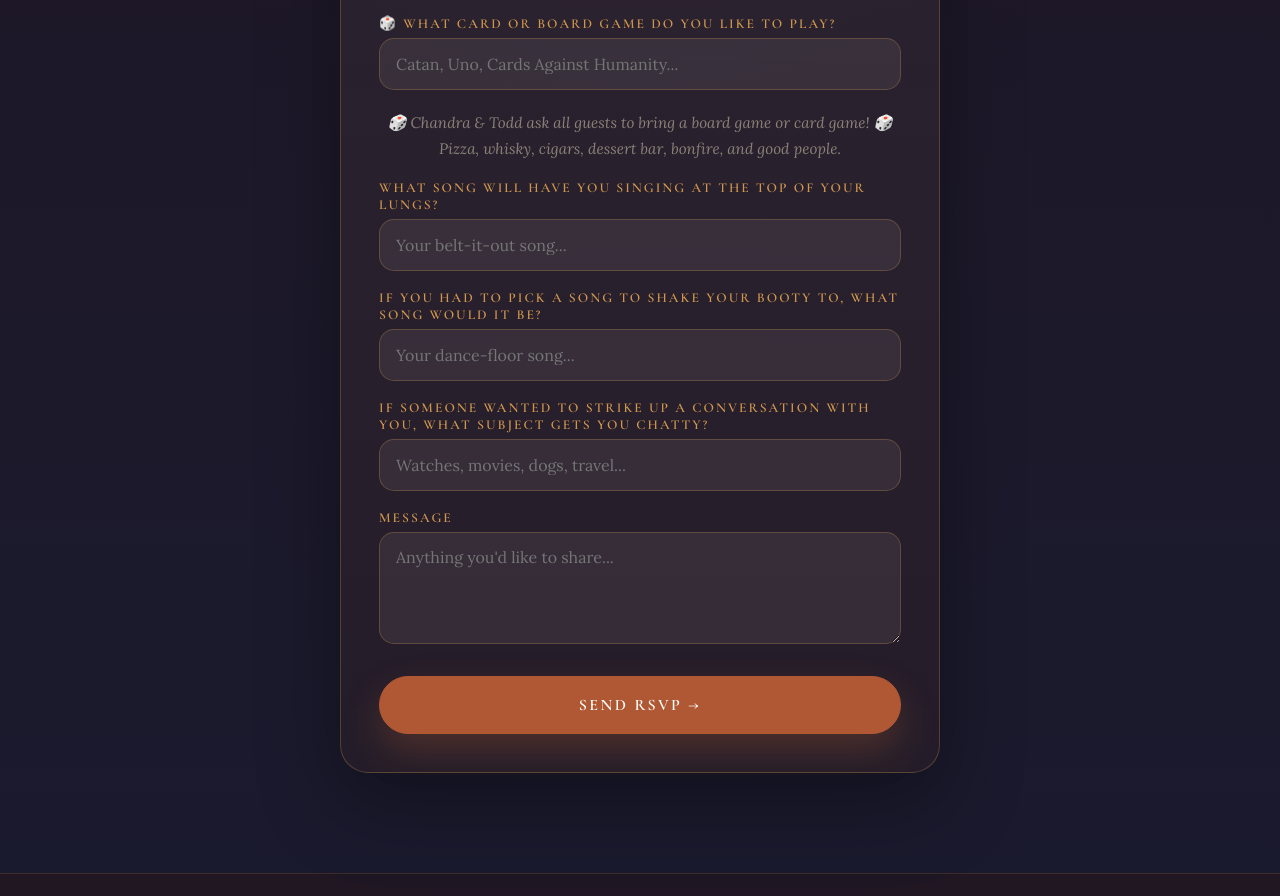
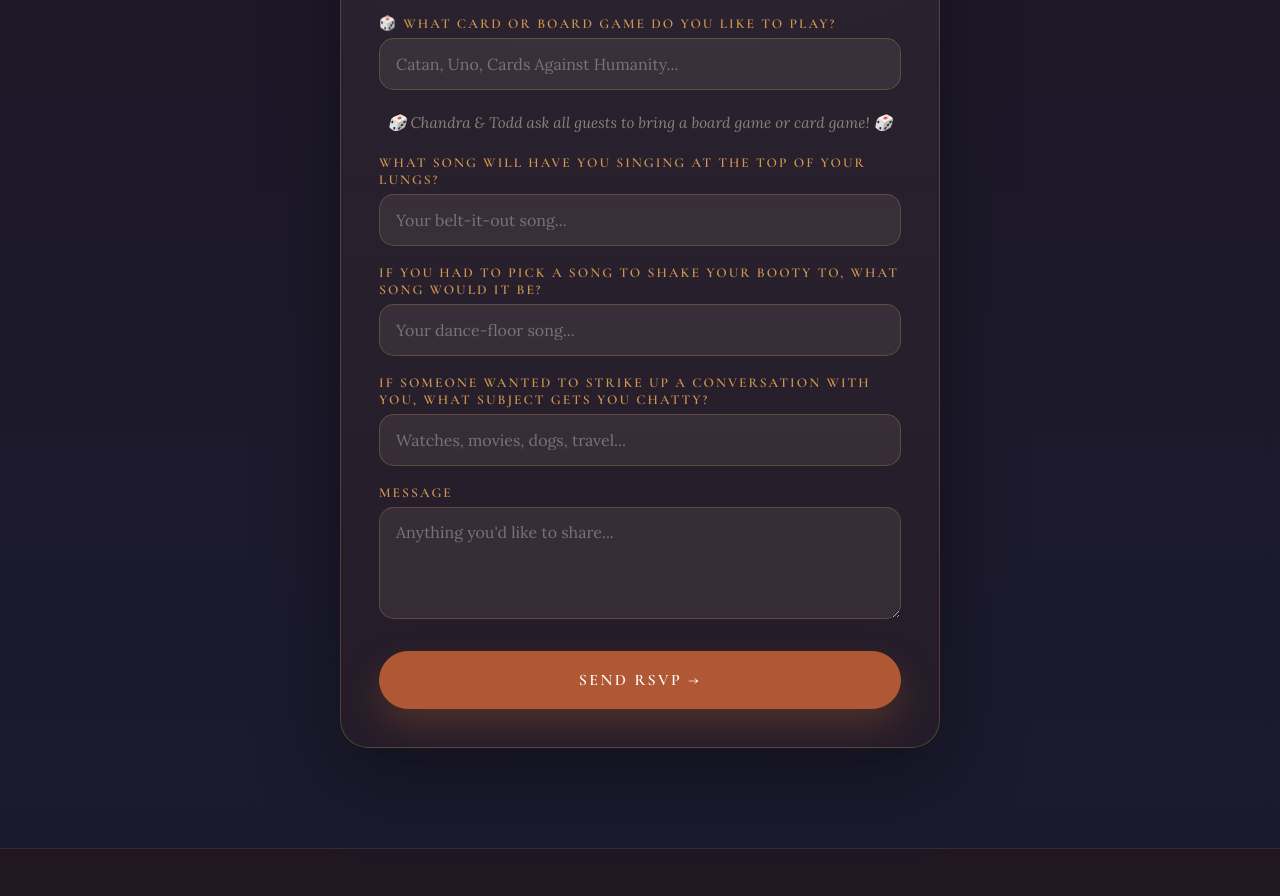
Before and after one commit to Tkcool28/wedding-checklist, a plain HTML site: page index.html in a window 1280 px wide. Shown: the part 2824-3720 px from the top of the page. Drawn offline with nearby package versions, Linux system fonts and the light colour scheme; no server answers; a web font is replaced by a local one.

Commit message:
Remove extra RSVP note sentence

```diff
--- a/index.html
+++ b/index.html
@@ -1520,8 +1520,7 @@ body {
     <input type="text" id="rsvpGame" placeholder="Catan, Uno, Cards Against Humanity...">
 
     <div class="rsvp-note">
-      🎲 Chandra &amp; Todd ask all guests to bring a board game or card game! 🎲<br>
-      Pizza, whisky, cigars, dessert bar, bonfire, and good people.
+      🎲 Chandra &amp; Todd ask all guests to bring a board game or card game! 🎲
     </div>
 
     <label>What song will have you singing at the top of your lungs?</label>
```
